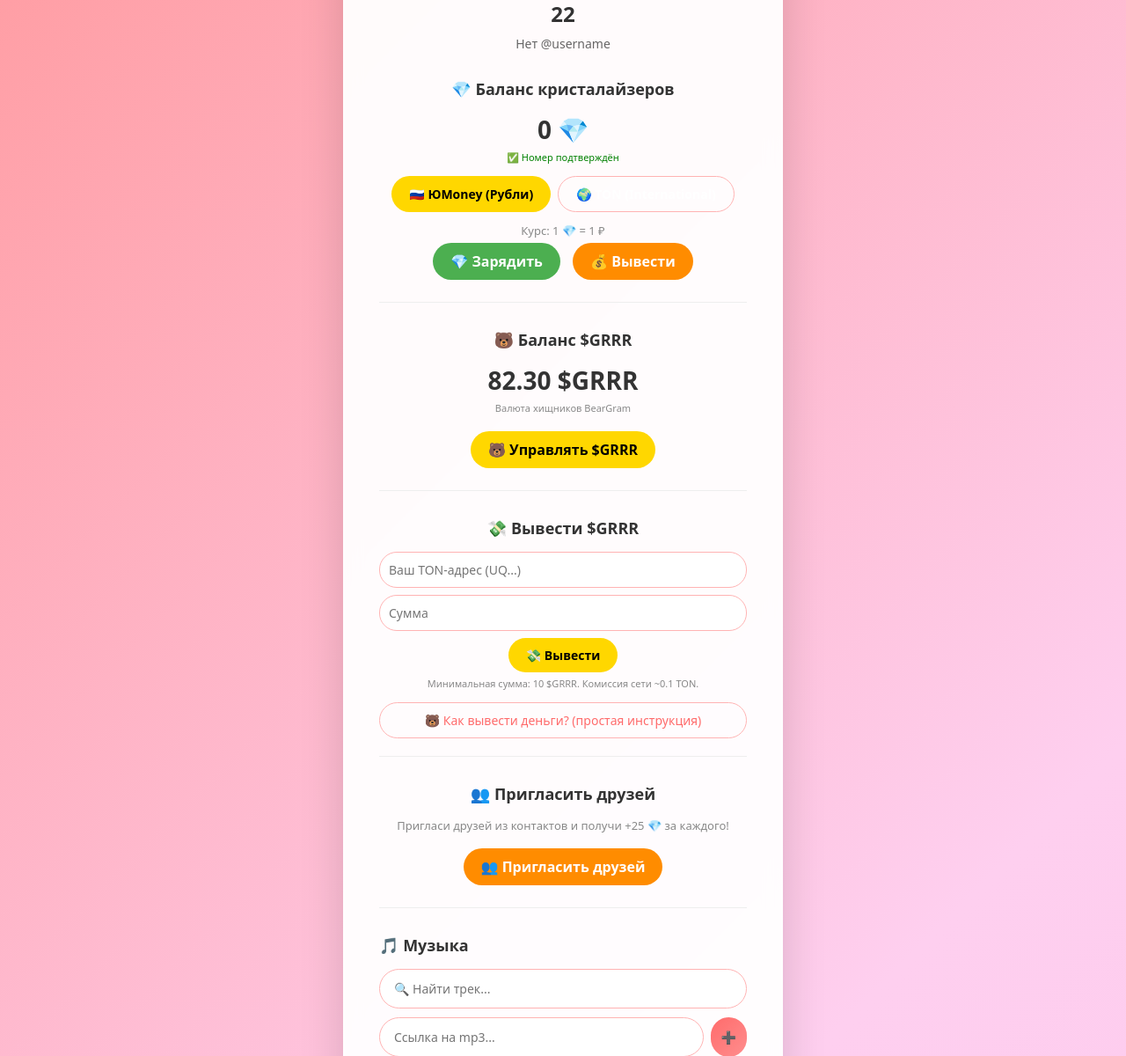
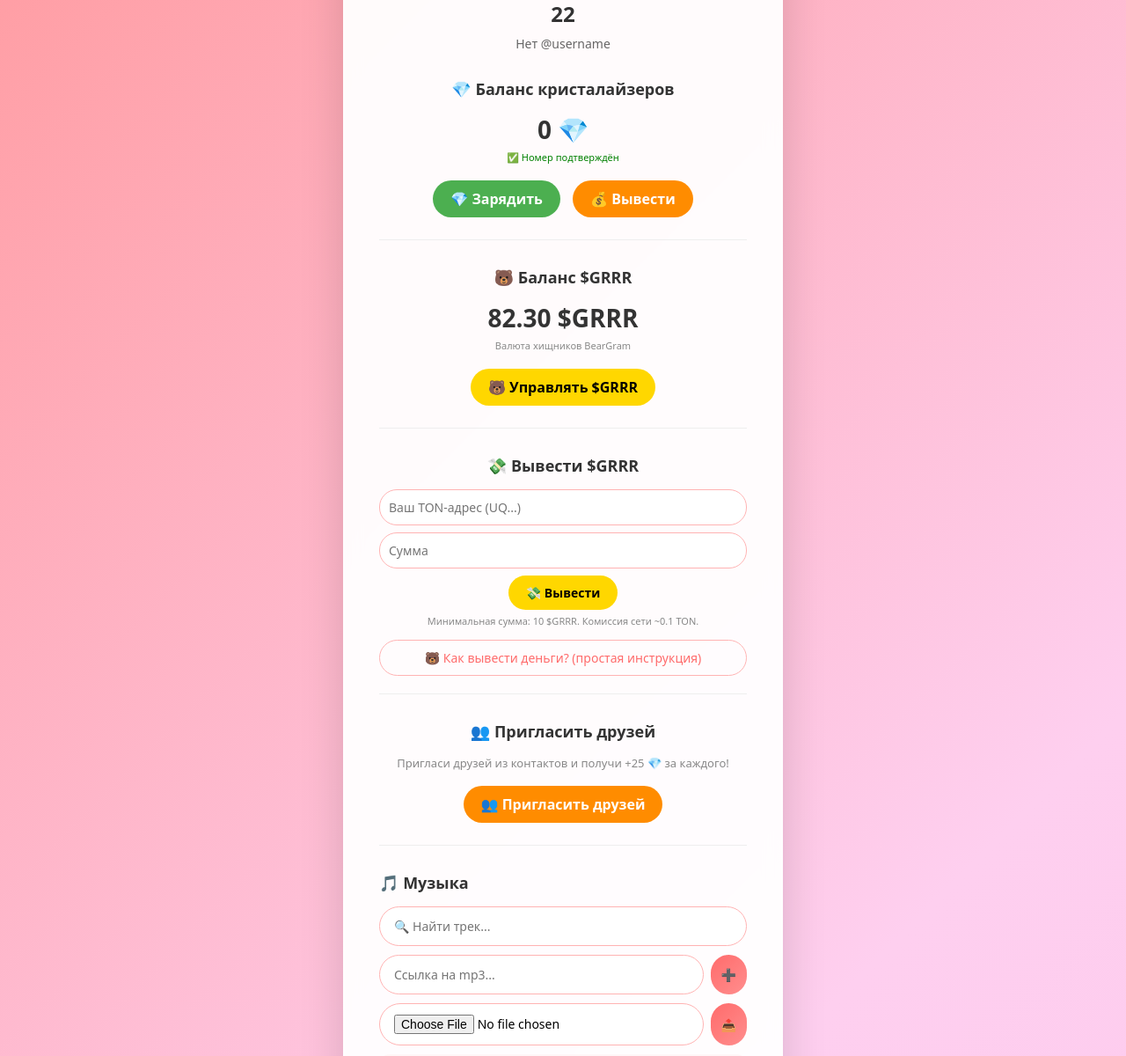
Before and after one commit to ohuettipidor-dev/uuuu, a Flask app: page /profile in a window 1280 px wide. Shown: the part 202-1402 px from the top of the page at 88% size. Run offline with Flask 3, Linux system fonts and the light colour scheme; a user stored in the database is signed in.

Commit message:
Update profile.html

```diff
--- a/templates/profile.html
+++ b/templates/profile.html
@@ -54,24 +54,6 @@
         .btn-add-mine{background:#ff6b6b; color:white;}
         .btn-delete{background:#e74c3c; color:white;}
         .music-add-row{display:flex; gap:8px; margin-bottom:10px;}
-        .payment-switch-btn {
-            padding: 10px 20px;
-            border-radius: 25px;
-            font-weight: bold;
-            cursor: pointer;
-            transition: all 0.2s;
-            font-size: 14px;
-        }
-        .payment-switch-btn.active {
-            background: #ffd700;
-            color: #000;
-            border: none;
-        }
-        .payment-switch-btn.inactive {
-            background: rgba(255,255,255,0.1);
-            color: #fff;
-            border: 1px solid #ffb3b3;
-        }
     </style>
 </head>
 <body>
@@ -88,27 +70,9 @@
         <div class="section-title">💎 Баланс кристалайзеров</div>
         <p style="font-size:28px; font-weight:bold; color:#333;">{{ coins.balance }} 💎</p>
         {% if current_user.phone_verified %}<small style="color:green;">✅ Номер подтверждён</small>{% else %}<small style="color:#ff6b6b;">⚠️ Подтвердите номер</small>{% endif %}
-
-        <!-- ТОЛЬКО ПЕРЕКЛЮЧАТЕЛЬ (ДОБАВЛЕН) -->
-        <div style="display:flex; gap:8px; justify-content:center; margin:12px 0;">
-            <button onclick="switchTopUp('yoomoney')" id="btnTopUpYoo" class="payment-switch-btn active">🇷🇺 ЮMoney (Рубли)</button>
-            <button onclick="switchTopUp('ton')" id="btnTopUpTon" class="payment-switch-btn inactive">🌍 TON (International)</button>
-        </div>
-
-        <!-- ИСХОДНЫЕ КНОПКИ (НЕ ТРОНУТЫ) -->
-        <div id="formTopUpYoo">
-            <p style="color:#888; font-size:13px;">Курс: 1 💎 = 1 ₽</p>
+        <div style="margin-top:12px;">
             <a href="/shop/coins" class="btn-coins">💎 Зарядить</a>
             <a href="/withdraw" class="btn-withdraw">💰 Вывести</a>
-        </div>
-
-        <!-- ФОРМА ДЛЯ TON (СКРЫТА) -->
-        <div id="formTopUpTon" style="display:none;">
-            <p style="color:#888; font-size:13px;">Курс: 1 TON ≈ 100 💎 (комиссия 10%)</p>
-            <p style="color:#aaa; font-size:11px;">Отправьте TON на адрес ниже. Кристаллайзеры зачислятся после проверки.</p>
-            <input type="text" readonly value="UQBADn-paZpo5Oq8mChNe-uoIbXsTw6x6yYPHZoekh369pq2" style="width:100%; padding:10px; border-radius:20px; border:1px solid #ffb3b3; margin-bottom:8px; text-align:center; font-size:12px;">
-            <p style="color:#ff6b6b; font-size:12px;">⚠️ После оплаты нажмите кнопку ниже для проверки</p>
-            <button onclick="checkTonPayment()" style="background:#ffd700; color:#000; border:none; padding:10px 20px; border-radius:25px; font-weight:bold; cursor:pointer;">🔄 Проверить платёж TON</button>
         </div>
     </div>
 
@@ -206,30 +170,6 @@
 </div>
 
 <script>
-// ========== ПЕРЕКЛЮЧЕНИЕ СПОСОБА ПОПОЛНЕНИЯ ==========
-function switchTopUp(method) {
-    var btnYoo = document.getElementById('btnTopUpYoo');
-    var btnTon = document.getElementById('btnTopUpTon');
-    var formYoo = document.getElementById('formTopUpYoo');
-    var formTon = document.getElementById('formTopUpTon');
-
-    if (method === 'ton') {
-        btnTon.className = 'payment-switch-btn active';
-        btnYoo.className = 'payment-switch-btn inactive';
-        formTon.style.display = 'block';
-        formYoo.style.display = 'none';
-    } else {
-        btnYoo.className = 'payment-switch-btn active';
-        btnTon.className = 'payment-switch-btn inactive';
-        formYoo.style.display = 'block';
-        formTon.style.display = 'none';
-    }
-}
-
-function checkTonPayment() {
-    alert('✅ Функция проверки платежа появится в ближайшем обновлении. После отправки TON напишите в поддержку для ручного зачисления.');
-}
-
 // Поиск треков
 let searchTimeout;
 async function searchTracks() {
```
